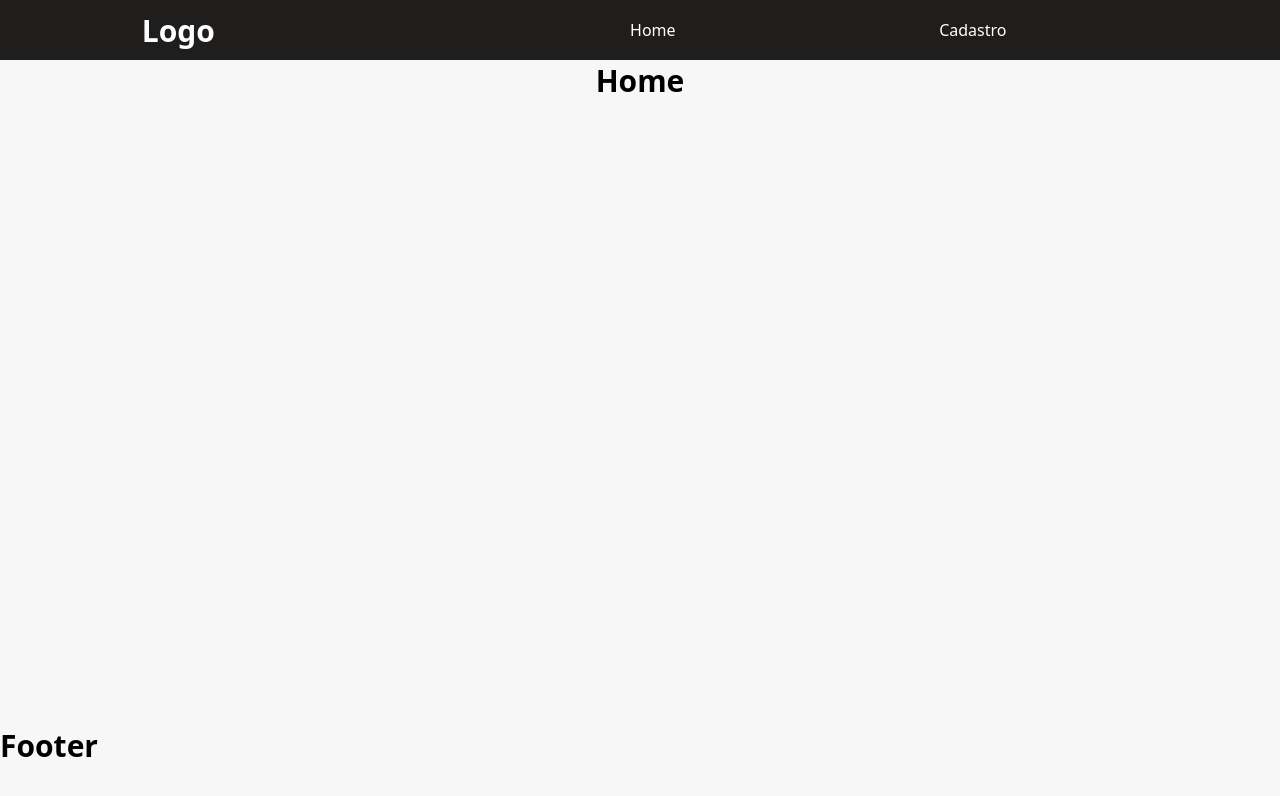
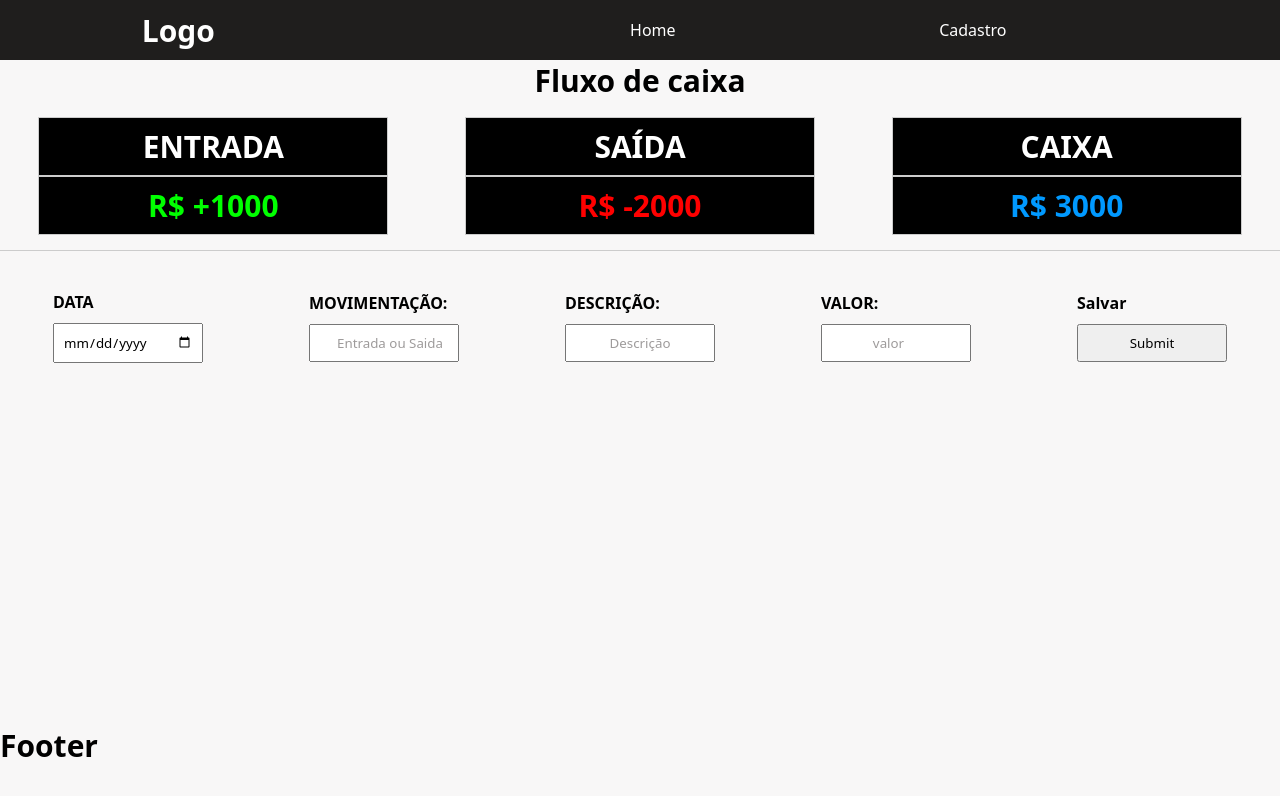
Before and after one commit to CelioDS/AppReciclagem-, a React (Create React App) app in the folder frontend/: page / in a window 1280 px wide. Shown: the top 796 px of the page. Built offline with nearby package versions, Linux system fonts and the light colour scheme.

Commit message:
FEAR : painel sendo criado

```diff
--- /dev/null
+++ b/frontend/src/componentes/layout/Input.js
@@ -0,0 +1,26 @@
+import style from "./Input.module.css";
+
+export default function Input({
+  type,
+  text,
+  name,
+  placeholder,
+  value,
+  className,
+  onChange,
+}) {
+  return (
+    <div className={style.father}>
+      <label htmlFor={name}>{text}</label>
+      <input
+        id={name}
+        type={type}
+        name={name}
+        placeholder={placeholder}
+        value={value}
+        className={className}
+        onChange={onChange}
+      />
+    </div>
+  );
+}
--- /dev/null
+++ b/frontend/src/componentes/layout/Input.module.css
@@ -0,0 +1,27 @@
+.father {
+  display: flex;
+  justify-content: center;
+  flex-direction: column;
+  width: 150px;
+  max-width: 100%;
+  height: auto !important;
+  margin: 0 auto;
+  gap: 10px;
+  margin: 10px auto;
+}
+.father > label {
+  color: #000000;
+  text-align: start;
+  font-weight: bolder;
+}
+.father > input {
+  color: #000000;
+  width: 150px;
+  padding: 8px;
+  outline: none;
+}
+.father > input::placeholder {
+  color: #9e9b9b;
+  padding: 18px;
+  text-align: center;
+}
--- a/frontend/src/componentes/routes/Home.js
+++ b/frontend/src/componentes/routes/Home.js
@@ -1,9 +1,76 @@
 import style from "./Home.module.css";
+
+import Input from "../layout/Input";
 
 export default function Home() {
   return (
     <main className={style.main}>
-      <h1>home</h1>
+      <h1>Fluxo de caixa</h1>
+      <header>
+        <div>
+          <h1>ENTRADA</h1>
+          <span>
+            <h1> R$ +1000</h1>
+          </span>
+        </div>
+        <div>
+          <h1>SAÍDA</h1>
+          <span>
+            <h1>R$ -2000</h1>
+          </span>
+        </div>
+        <div>
+          <h1>CAIXA</h1>
+          <span>
+            <h1>R$ 3000</h1>
+          </span>
+        </div>
+      </header>
+
+      <form>
+        <Input
+          text="DATA"
+          placeholder="data"
+          type="date"
+          id="data"
+          name="data"
+          className={style.input}
+        />
+        <Input
+          text="MOVIMENTAÇÃO:"
+          placeholder="Entrada ou Saida"
+          type="text"
+          id="Movimentação"
+          name="Movimentação"
+          className={style.input}
+        />
+
+        <Input
+          text="DESCRIÇÃO:"
+          placeholder="Descrição"
+          type="text"
+          id="Descrição"
+          name="Descrição"
+          className={style.input}
+        />
+        <Input
+          text="VALOR:"
+          placeholder="valor"
+          type="number"
+          id="Valor"
+          name="Valor"
+          className={style.input}
+        />
+
+        <Input
+          text="Salvar"
+          placeholder="Salvar"
+          type="submit"
+          id="Salvar"
+          name="Salvar"
+          className={style.input}
+        />
+      </form>
     </main>
   );
 }
--- a/frontend/src/componentes/routes/Home.module.css
+++ b/frontend/src/componentes/routes/Home.module.css
@@ -5,3 +5,46 @@
   position: relative;
   flex-direction: column;
 }
+
+.main header {
+  display: flex;
+  width: 100%;
+  height: 150px;
+  position: relative;
+  flex-direction: row;
+  justify-content: space-around;
+  align-items: center;
+  text-align: center;
+  padding: 30px 0;
+  border-bottom: 1px solid #ccc;
+  margin-bottom: 30px;
+}
+.main header h1 {
+  align-items: center;
+  border: 1px solid #ccc;
+  padding: 8px 16px;
+  color: #ffffff;
+  background-color: #000000;
+}
+
+.main header div {
+  width: 350px;
+}
+.main header div span h1 {
+  background: #000000;
+}
+.main header div:nth-child(1) span h1 {
+  color: rgb(0, 255, 0);
+}
+.main header div:nth-child(2) span h1 {
+  color: red;
+}
+.main header div:nth-child(3) span h1 {
+  color: #0099ff;
+}
+.main form {
+  display: flex;
+  position: relative;
+  flex-direction: row;
+  justify-content: center;
+}
```
